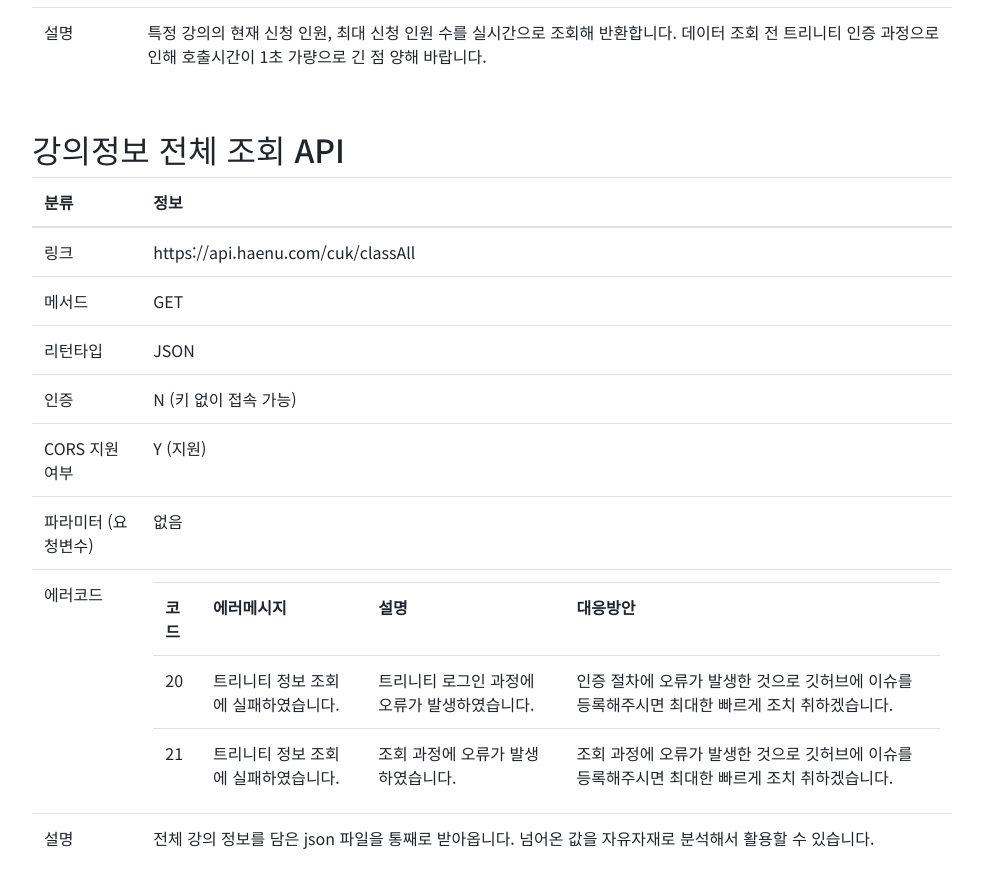
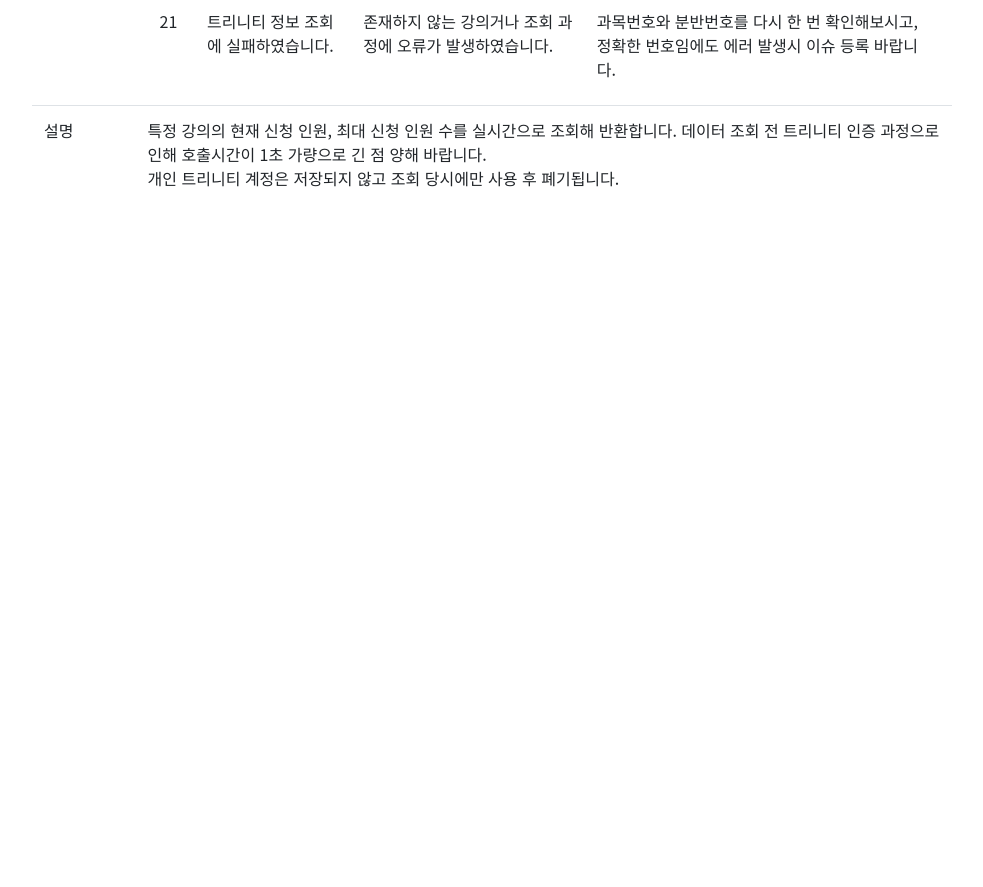
Before and after one commit to dokdo2013/dokdo2013-io, a plain HTML site: page index.html in a window 1280 px wide. Shown: the part 1275-2162 px from the top of the page, without its empty margins (243-1226 px from the left). After the commit the page ends 1527 px from the top, so only its background shows below. Drawn offline with nearby package versions, Linux system fonts and the light colour scheme; a web font is replaced by a local one.

Commit message:
Update index.html

```diff
--- a/index.html
+++ b/index.html
@@ -61,9 +61,6 @@
                     <li class="nav-item">
                         <a class="nav-link" href="#classStudents">수강신청 인원 조회</a>
                     </li>
-                    <li class="nav-item">
-                        <a class="nav-link" href="#classAll">강의정보 전체 조회</a>
-                    </li>
                 </ul>
                 <hr class="d-sm-none">
             </div>
@@ -123,6 +120,19 @@
                                             <td>분반번호(1~2자)</td>
                                             <td>Y</td>
                                         </tr>
+                                        <tr>
+                                            <td>userId</td>
+                                            <td>String</td>
+                                            <td>트리니티 아이디</td>
+                                            <td>Y</td>
+                                        </tr>
+                                        <tr>
+                                            <td>subjNo</td>
+                                            <td>String</td>
+                                            <td>트리니티 </td>
+                                            <td>Y</td>
+                                        </tr>
+
                                     </table>
                                 </td>
                             </tr>
@@ -193,78 +203,10 @@
                             <tr>
                                 <td>설명</td>
                                 <td>특정 강의의 현재 신청 인원, 최대 신청 인원 수를 실시간으로 조회해 반환합니다. 데이터 조회 전 트리니티 인증 과정으로 인해 호출시간이 1초 가량으로
-                                    긴 점 양해 바랍니다.</td>
+                                    긴 점 양해 바랍니다.<br>개인 트리니티 계정은 저장되지 않고 조회 당시에만 사용 후 폐기됩니다.</td>
                             </tr>
                         </tbody>
                     </table>
-                </div>
-
-                <div id="classAll" class="apidescPart">
-                    <h2>강의정보 전체 조회 API</h2>
-                    <table class="table">
-                        <thead>
-                            <tr>
-                                <th>분류</th>
-                                <th>정보</th>
-                            </tr>
-                        </thead>
-                        <tbody>
-                            <tr>
-                                <td scope="row">링크</td>
-                                <td>https://api.haenu.com/cuk/classAll</td>
-                            </tr>
-                            <tr>
-                                <td scope="row">메서드</td>
-                                <td>GET</td>
-                            </tr>
-                            <tr>
-                                <td scope="row">리턴타입</td>
-                                <td>JSON</td>
-                            </tr>
-                            <tr>
-                                <td scope="row">인증</td>
-                                <td>N (키 없이 접속 가능)</td>
-                            </tr>
-                            <tr>
-                                <td scope="row">CORS 지원여부</td>
-                                <td>Y (지원)</td>
-                            </tr>
-                            <tr>
-                                <td scope="row">파라미터 (요청변수)</td>
-                                <td>없음</td>
-                            </tr>
-                            <tr>
-                                <td scope="row">에러코드</td>
-                                <td>
-                                    <table>
-                                        <tr>
-                                            <th>코드</th>
-                                            <th>에러메시지</th>
-                                            <th>설명</th>
-                                            <th>대응방안</th>
-                                        </tr>
-                                        <tr>
-                                            <td>20</td>
-                                            <td>트리니티 정보 조회에 실패하였습니다.</td>
-                                            <td>트리니티 로그인 과정에 오류가 발생하였습니다.</td>
-                                            <td>인증 절차에 오류가 발생한 것으로 깃허브에 이슈를 등록해주시면 최대한 빠르게 조치 취하겠습니다.</td>
-                                        </tr>
-                                        <tr>
-                                            <td>21</td>
-                                            <td>트리니티 정보 조회에 실패하였습니다.</td>
-                                            <td>조회 과정에 오류가 발생하였습니다.</td>
-                                            <td>조회 과정에 오류가 발생한 것으로 깃허브에 이슈를 등록해주시면 최대한 빠르게 조치 취하겠습니다.</td>
-                                        </tr>
-                                    </table>
-                                </td>
-                            </tr>
-                            <tr>
-                                <td>설명</td>
-                                <td>전체 강의 정보를 담은 json 파일을 통째로 받아옵니다. 넘어온 값을 자유자재로 분석해서 활용할 수 있습니다.</td>
-                            </tr>
-                        </tbody>
-                    </table>
-
                 </div>
 
             </div>
```
